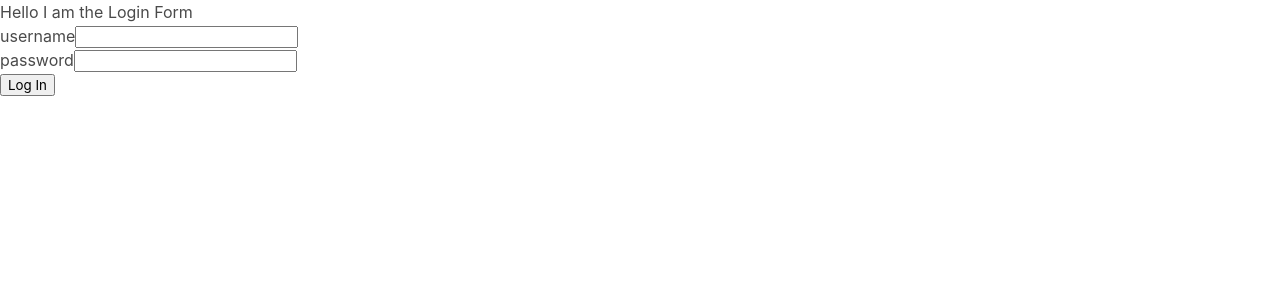
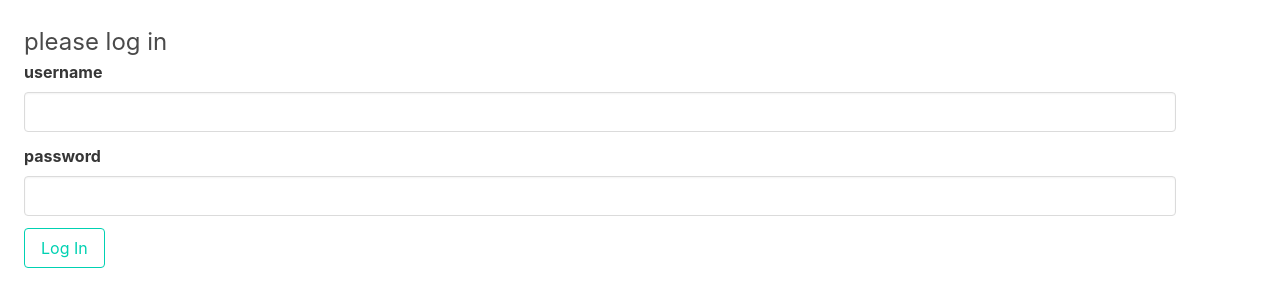
Before and after one commit to Momentum-Team-15/example-react-library, a React (Create React App) app: page / in a window 1280 px wide. Shown: the top 306 px of the page. Built offline with nearby package versions, Linux system fonts and the light colour scheme.

Commit message:
Allow a book to be selected and show detail

```diff
--- a/src/App.css
+++ b/src/App.css
@@ -1,10 +1,13 @@
 :root {
-  --header-background: #0B3954;
+  --header-background: #22577A;
 }
 
+.main {
+  padding: 0 1.5rem;
+}
 .error {
   padding: 20px;
-  background-color: palevioletred;
+  background-color: #F45B69;
   color: white;
 }
 
--- a/src/App.js
+++ b/src/App.js
@@ -40,7 +40,7 @@ const App = () => {
   return (
     <>
       <header className="header is-flex is-justify-content-space-between">
-        <h1 className="is-size-1">Books</h1>
+        🔖 BookList
         {isLoggedIn && (
           <nav>
             <button className="button" onClick={handleLogout}>
@@ -49,10 +49,17 @@ const App = () => {
           </nav>
         )}
       </header>
-      <div className="logged-in-message">
-        Hello, you're logged in as {username}
-      </div>
-      <BookList token={token} />
+      <main className="container main">
+        {isLoggedIn && (
+          <div className="logged-in-message mt-2">
+            <span class="tag is-info is-light">
+              Hello, you're logged in as {username}
+            </span>
+          </div>
+        )}
+
+        <BookList token={token} isLoggedIn={isLoggedIn} />
+      </main>
     </>
   )
 }
--- a/src/components/BookCard.js
+++ b/src/components/BookCard.js
@@ -1,17 +1,19 @@
 export const BookCard = ({ title, bookId, featured, setSelected }) => {
-  const handleClick = () => {
-    setSelected(bookId)
-  }
   return (
-    <div className="book card" id={bookId} onClick={handleClick}>
+    <div className="book card" id={bookId} onClick={() => setSelected(bookId)}>
       <div className="card-content">
         <div className="content">
           <p>
             {title}
             {featured && (
-              <span className="icon">
-                <i className="fa-solid fa-feather-pointed"></i>
-              </span>
+              <>
+                <span className="icon">
+                  <i className="fa-solid fa-feather-pointed has-text-info"></i>
+                </span>
+                <span className="is-italic is-size-7 has-text-info">
+                  featured
+                </span>
+              </>
             )}
           </p>
         </div>
--- a/src/components/BookDetail.js
+++ b/src/components/BookDetail.js
@@ -1,8 +1,9 @@
 import axios from 'axios'
 import { useEffect, useState } from 'react'
 
-export const BookDetail = ({ bookId, handleGoBack, token }) => {
+export const BookDetail = ({ token, bookId, resetSelected }) => {
   const [book, setBook] = useState(null)
+  const [error, setError] = useState(null)
 
   useEffect(() => {
     axios
@@ -14,11 +15,15 @@ export const BookDetail = ({ bookId, handleGoBack, token }) => {
       .then((res) => {
         setBook(res.data)
       })
-  }, [bookId])
+      .catch((error) => setError(error))
+  }, [bookId, token])
 
   return (
     <>
-      <button onClick={handleGoBack}> Go Back to All Books </button>
+      {error && <h1 className="title">OH NO 404</h1>}
+      <button className="button is-light is-link mt-3" onClick={resetSelected}>
+        Go Back To Book List
+      </button>
       {book && (
         <>
           <div className="book content container-box" id={book.pk}>
--- a/src/components/BookList.js
+++ b/src/components/BookList.js
@@ -5,15 +5,10 @@ import Skeleton from 'react-loading-skeleton'
 import 'react-loading-skeleton/dist/skeleton.css'
 import { BookDetail } from './BookDetail'
 
-export const BookList = ({ token, setSelected }) => {
+export const BookList = ({ token, isLoggedIn }) => {
   const [books, setBooks] = useState([])
-  const [bookTitles, setBookTitles] = useState([])
   const [isLoading, setIsLoading] = useState(true)
-  const [selectedBook, setSelectedBook] = useState(null)
-
-  const handleGoBack = () => {
-    setSelectedBook(null)
-  }
+  const [selectedBookId, setSelectedBookId] = useState(null)
 
   useEffect(() => {
     axios
@@ -23,8 +18,6 @@ export const BookList = ({ token, setSelected }) => {
         },
       })
       .then((res) => {
-        const bookTitles = res.data.map((obj) => obj.title)
-        setBookTitles(bookTitles)
         setBooks(res.data)
         setIsLoading(false)
       })
@@ -41,17 +34,18 @@ export const BookList = ({ token, setSelected }) => {
     )
   }
 
-  if (selectedBook) {
+  if (selectedBookId) {
     return (
       <BookDetail
-        bookId={selectedBook}
-        handleGoBack={handleGoBack}
+        bookId={selectedBookId}
         token={token}
+        resetSelected={() => setSelectedBookId(null)}
       />
     )
   }
 
   return (
+    <>
       <div className="book-list container-box">
         {books.map((book) => (
           <BookCard
@@ -59,9 +53,10 @@ export const BookList = ({ token, setSelected }) => {
             title={book.title}
             bookId={book.pk}
             featured={book.featured}
-          setSelected={setSelectedBook}
+            setSelected={setSelectedBookId}
           />
         ))}
       </div>
+    </>
   )
 }
--- a/src/components/Login.js
+++ b/src/components/Login.js
@@ -1,6 +1,7 @@
 import axios from 'axios'
 import { useState } from 'react'
-export const Login = ({ setAuth, token }) => {
+
+export const Login = ({ setAuth, isLoggedIn }) => {
   const [username, setUsername] = useState('')
   const [password, setPassword] = useState('')
   const [error, setError] = useState(null)
@@ -23,31 +24,46 @@ export const Login = ({ setAuth, token }) => {
         setError(error.message)
       })
   }
+
   return (
-    <>
-      <h2>Hello I am the Login Form</h2>
+    <div className="container m-5">
+      <h2 className="is-size-4">please log in</h2>
       {error && <div className="error">{error}</div>}
       <form id="login-form" onSubmit={handleSubmit}>
-        <div className="form-controls">
-          <label htmlFor="username-field">username</label>
+        <div className="form-controls field">
+          <label htmlFor="username-field" className="label">
+            username
+          </label>
+          <div className="control">
             <input
               id="username-field"
               onChange={(e) => setUsername(e.target.value)}
               type="text"
+              className="input"
             />
           </div>
-        <div className="form-controls">
-          <label htmlFor="password-field">password</label>
+        </div>
+        <div className="form-controls field">
+          <label htmlFor="password-field" className="label">
+            password
+          </label>
+          <div className="control">
             <input
               id="password-field"
               onChange={(e) => setPassword(e.target.value)}
               type="password"
+              className="input"
             />
           </div>
+        </div>
         <div className="form-submit">
-          <input type="submit" value="Log In" />
+          <input
+            className="button is-outlined is-primary"
+            type="submit"
+            value="Log In"
+          />
         </div>
       </form>
-    </>
+    </div>
   )
 }
```
Also changed, not shown: 1 other file (tests, documents, lock files or other folders). Lines whose indentation alone changed are shown as unchanged.
